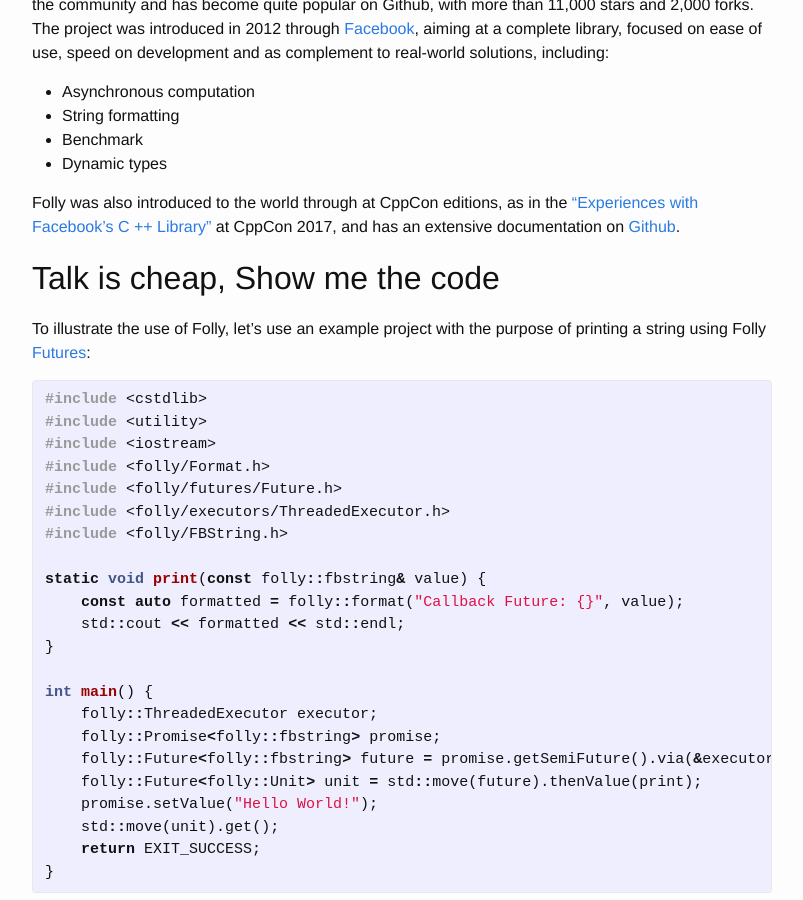
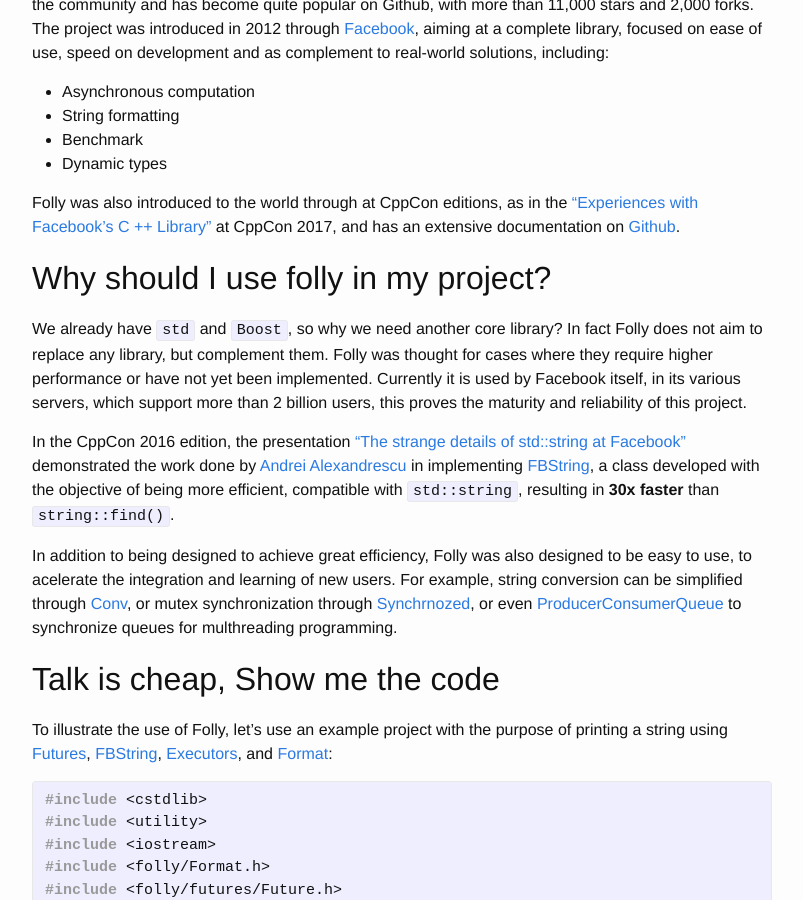
Before and after one commit to conan-io/conan-io.github.io, a Jekyll site: the page built from _posts/2018-11-19-Using-Facebook-Folly-with-Conan.markdown, in a window 1280 px wide and 900 px high, scrolled down 386 px. Shown: the whole window, without its empty margins (238-1041 px from the left). Built offline with Jekyll 4.4.1, drawn with Linux system fonts in a browser that asks for light colours; comment, search, counter and statistics services are not loaded.

Commit message:
#53 Why should I use Folly?
Signed-off-by: Uilian Ries <uilianries@gmail.com>

```diff
--- a/_posts/2018-11-19-Using-Facebook-Folly-with-Conan.markdown
+++ b/_posts/2018-11-19-Using-Facebook-Folly-with-Conan.markdown
@@ -19,13 +19,23 @@ The source code for this example can be found on [Github](https://github.com/uil
 * Benchmark
 * Dynamic types
 
-Folly was also introduced to the world through at CppCon editions, as in the ["Experiences with Facebook's C ++ Library"](https://www.youtube.com/watch?v=GDxb21kEthM) at CppCon 2017, and has an extensive documentation on [Github](https://github.com/facebook/folly/tree/master/folly/docs).
+Folly was also introduced to the world through at CppCon editions, as in the ["Experiences with Facebook's C ++ Library"](https://www.youtube.com/watch?v=GDxb21kEthM) at CppCon 2017, and has an extensive documentation on [Github](https://github.com/facebook/folly/blob/master/folly/docs/Overview.md).
+
+
+## Why should I use folly in my project?
+
+
+We already have ``std`` and ``Boost``, so why we need another core library? In fact Folly does not aim to replace any library, but complement them. Folly was thought for cases where they require higher performance or have not yet been implemented. Currently it is used by Facebook itself, in its various servers, which support more than 2 billion users, this proves the maturity and reliability of this project.
+
+In the CppCon 2016 edition, the presentation ["The strange details of std::string at Facebook"](https://youtu.be/kPR8h4-qZdk) demonstrated the work done by [Andrei Alexandrescu](http://erdani.com) in implementing [FBString](https://github.com/facebook/folly/blob/master/folly/docs/FBString.md), a class developed with the objective of being more efficient, compatible with ``std::string``, resulting in **30x faster** than ``string::find()``.
+
+In addition to being designed to achieve great efficiency, Folly was also designed to be easy to use, to acelerate the integration and learning of new users. For example, string conversion can be simplified through [Conv](https://github.com/facebook/folly/blob/master/folly/docs/Conv.md), or mutex synchronization through [Synchrnozed](https://github.com/facebook/folly/blob/master/folly/docs/Synchronized.md), or even [ProducerConsumerQueue](https://github.com/facebook/folly/blob/master/folly/docs/ProducerConsumerQueue.md) to synchronize queues for multhreading programming.
 
 
 ## Talk is cheap, Show me the code
 
 
-To illustrate the use of Folly, let's use an example project with the purpose of printing a string using Folly [Futures](https://code.fb.com/developer-tools/futures-for-c-11-at-facebook/):
+To illustrate the use of Folly, let's use an example project with the purpose of printing a string using [Futures](https://code.fb.com/developer-tools/futures-for-c-11-at-facebook/), [FBString](https://github.com/facebook/folly/blob/master/folly/docs/FBString.md), [Executors](https://github.com/facebook/folly/blob/master/folly/docs/Executors.md), and [Format](https://github.com/facebook/folly/blob/master/folly/docs/Format.md):
 
 {% highlight cpp %}
 
```
